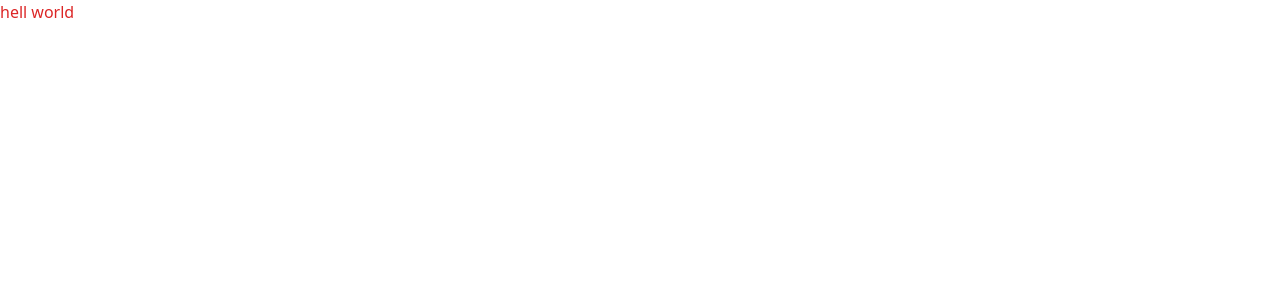
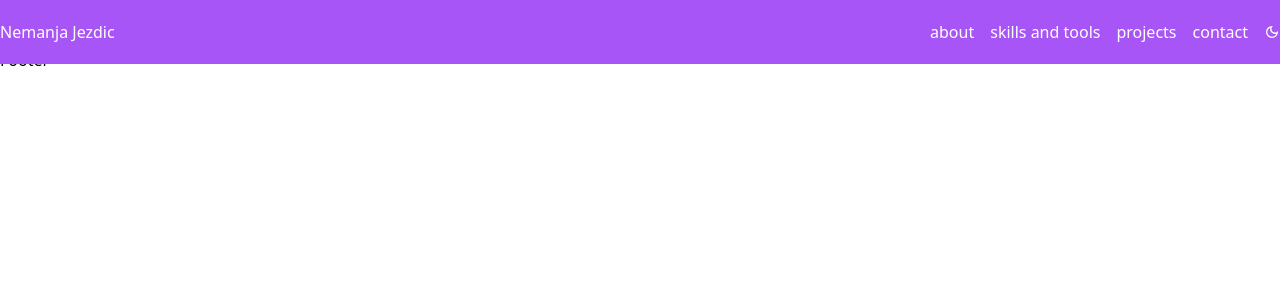
Before and after one commit to Jezdic/portfolio-website, a Next.js app: page / in a window 1280 px wide. Shown: the top 300 px of the page. Built offline with nearby package versions, Linux system fonts and the light colour scheme.

Commit message:
added dark mode

```diff
--- /dev/null
+++ b/components/Footer.jsx
@@ -0,0 +1,5 @@
+const Footer = () => {
+  return <div>Footer</div>;
+};
+
+export default Footer;
--- /dev/null
+++ b/components/Layout.jsx
@@ -0,0 +1,16 @@
+import { useState } from "react";
+
+import Navbar from "../components/Navbar";
+import Footer from "../components/Footer";
+
+const Layout = ({ children }) => {
+  return (
+    <div>
+      <Navbar />
+      {children}
+      <Footer />
+    </div>
+  );
+};
+
+export default Layout;
--- /dev/null
+++ b/components/Navbar.jsx
@@ -0,0 +1,37 @@
+import Link from "next/link";
+import { useTheme } from "next-themes";
+
+import { MdOutlineLightMode, MdOutlineDarkMode } from "react-icons/md";
+
+const Navbar = () => {
+  const { theme, setTheme } = useTheme();
+
+  return (
+    <nav className='w-full fixed top-0 dark:bg-black bg-purple-500 text-white'>
+      <div className='container mx-auto py-5 flex justify-between items-center'>
+        <span>Nemanja Jezdic</span>
+        <div className='flex items-center gap-4'>
+          <Link href='/about'>
+            <a className='hover:underline'>about</a>
+          </Link>
+          <Link href='/'>
+            <a className='hover:underline'>skills and tools</a>
+          </Link>
+          <Link href='/'>
+            <a className='hover:underline'>projects</a>
+          </Link>
+          <Link href='/'>
+            <a className='hover:underline'>contact</a>
+          </Link>
+          {theme === "dark" ? (
+            <MdOutlineLightMode onClick={() => setTheme("light")} />
+          ) : (
+            <MdOutlineDarkMode onClick={() => setTheme("dark")} />
+          )}
+        </div>
+      </div>
+    </nav>
+  );
+};
+
+export default Navbar;
--- a/package.json
+++ b/package.json
@@ -8,8 +8,10 @@
   },
   "dependencies": {
     "next": "12.1.4",
+    "next-themes": "^0.2.0",
     "react": "18.0.0",
-    "react-dom": "18.0.0"
+    "react-dom": "18.0.0",
+    "react-icons": "^4.4.0"
   },
   "devDependencies": {
     "autoprefixer": "^10.4.7",
--- a/pages/_app.js
+++ b/pages/_app.js
@@ -1,7 +1,17 @@
-import '../styles/globals.css'
+import Layout from "../components/Layout";
+
+import { ThemeProvider } from "next-themes";
+
+import "../styles/globals.css";
 
 function MyApp({ Component, pageProps }) {
-  return <Component {...pageProps} />
+  return (
+    <ThemeProvider attribute='class'>
+      <Layout>
+        <Component {...pageProps} />
+      </Layout>
+    </ThemeProvider>
+  );
 }
 
-export default MyApp
+export default MyApp;
--- /dev/null
+++ b/pages/about.jsx
@@ -0,0 +1,7 @@
+import React from "react";
+
+const about = () => {
+  return <div>about</div>;
+};
+
+export default about;
--- a/pages/index.js
+++ b/pages/index.js
@@ -5,11 +5,11 @@ export default function Home() {
   return (
     <div>
       <Head>
-        <title>Create Next App</title>
-        <meta name='description' content='Generated by create next app' />
+        <title>Nemanja Jezdic</title>
+        <meta name='description' content='Front page of my portfolio' />
         <link rel='icon' href='/favicon.ico' />
       </Head>
-      <div className='text-red-600'>hell world</div>
+      <div className='text-red-600 mt-6'>Yeet</div>
     </div>
   );
 }
--- a/tailwind.config.js
+++ b/tailwind.config.js
@@ -5,7 +5,13 @@ module.exports = {
     "./components/**/*.{js,ts,jsx,tsx}",
   ],
   theme: {
-    extend: {},
+    typography: (theme) => ({}),
+    extend: {
+      screens: {
+        sm: "480px",
+      },
+    },
   },
   plugins: [],
+  darkMode: "class",
 };
```
Also changed, not shown: 1 other file (tests, documents, lock files or other folders).
